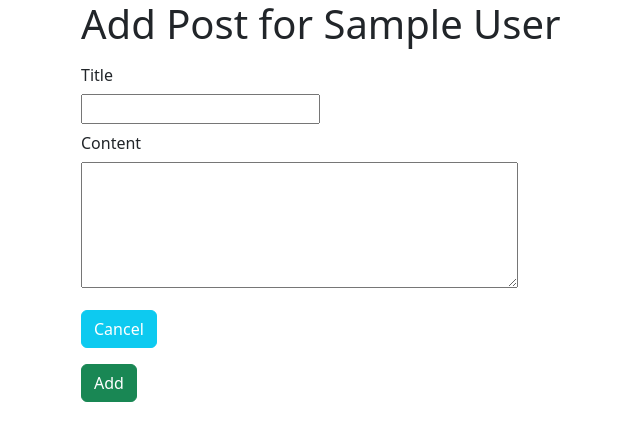
After one commit to bryanpitman/blogly, a Flask app: page /users/1/add_post in a window 1280 px wide. The commit adds this page. Shown: the top 441 px of the page, without its empty margins (1-641 px from the left). Run offline with Flask 2, Linux system fonts and the light colour scheme; tables that the repository leaves empty hold one stand-in row (values such as "Sample post"); some libraries are stand-ins or nearby versions.

Commit message:
complete new_post.html and its render route

```diff
--- a/app.py
+++ b/app.py
@@ -88,3 +88,9 @@ def delete_user(user_id):
     db.session.commit()
 
     return redirect('/users')
+
+@app.get('/users/<int:user_id>/add_post')
+def render_new_post(user_id):
+    """Show the new post page for a user."""
+    user = User.query.get_or_404(user_id)
+    return render_template('new_post.html', user = user)
--- /dev/null
+++ b/templates/new_post.html
@@ -0,0 +1,55 @@
+{% extends 'base.html' %}
+
+{% block TITLE %}
+New Post
+{% endblock %}
+
+{% block CONTENT %}
+<h1>Add Post for {{user.first_name}} {{user.last_name}}</h1>
+<!-- test string new post page ethudac43853f -->
+<section>
+  <form action="/users/{{user.id}}/new_post"
+        method="POST"
+        class="form-horizontal align-middle">
+    <div class="col-sm-10">
+      <label readonly
+            class="form-control-plaintext"
+            for="title">
+        Title
+      </label>
+      <input type="text"
+            name="title"
+            id="title"
+            required>
+    </div>
+    <div class="col-sm-10">
+      <label readonly
+            class="form-control-plaintext"
+            for="content">
+        Content
+      </label>
+      <!-- <input type="textarea"
+            name="Content"
+            id="Content"
+            required> -->
+      <textarea name="content" id="content" cols="45" rows="5" required>
+      </textarea>
+    </div>
+    <div id="cancel-Btn">
+        <button class="btn btn-info text-white mt-3"
+                formaction="/user/{{ user.id }}"
+                formmethod="GET">Cancel
+              </button>
+    <div id="submit-Btn">
+      <input class="btn btn-success mt-3"
+              type="submit"
+              value="Add">
+    </div>
+  </form>
+
+
+  </div>
+</section>
+
+
+{% endblock %}
```
Also changed, not shown: models.py (+19 -0 lines), templates/user_details.html (+10 -0 lines).
